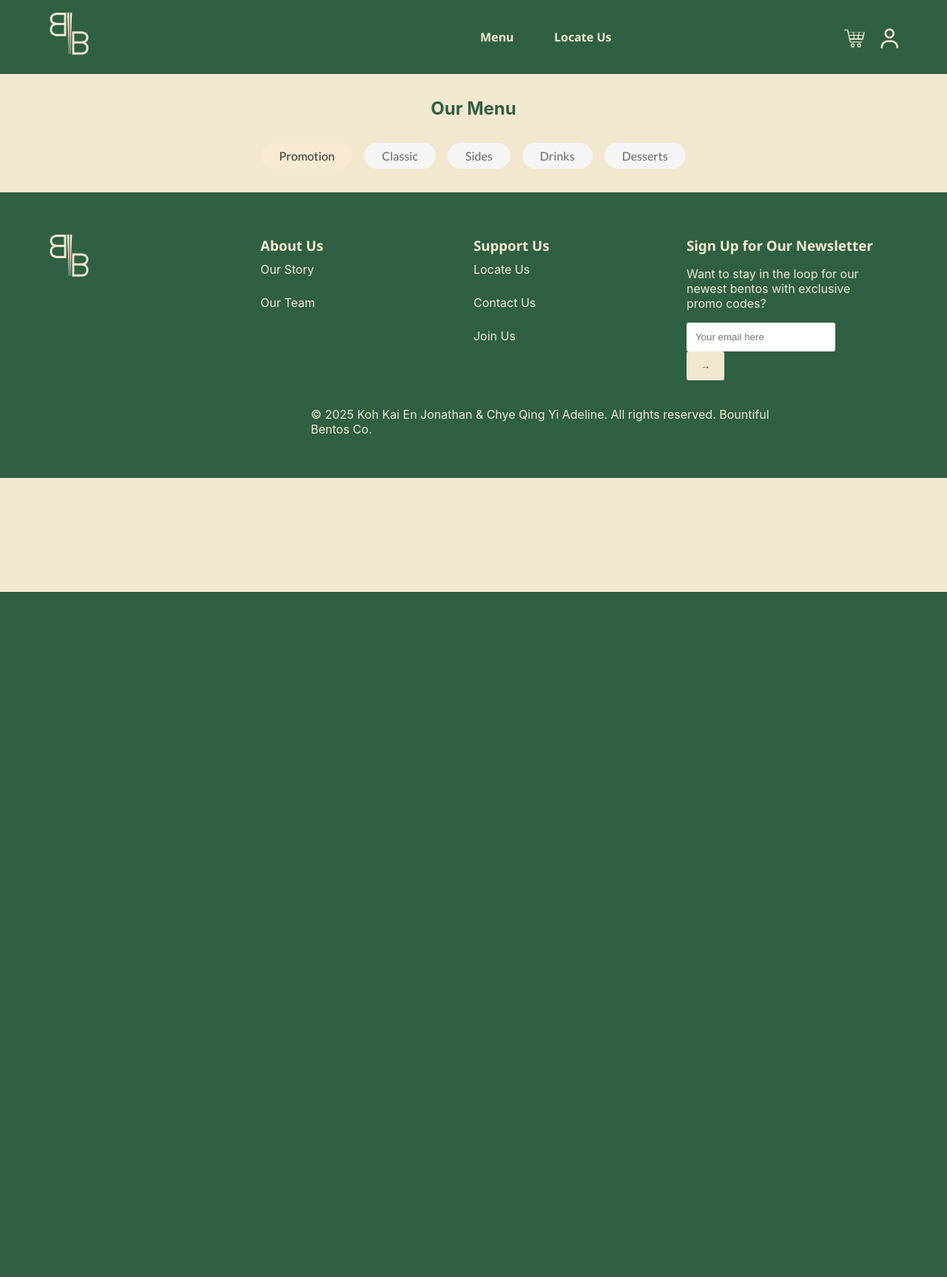
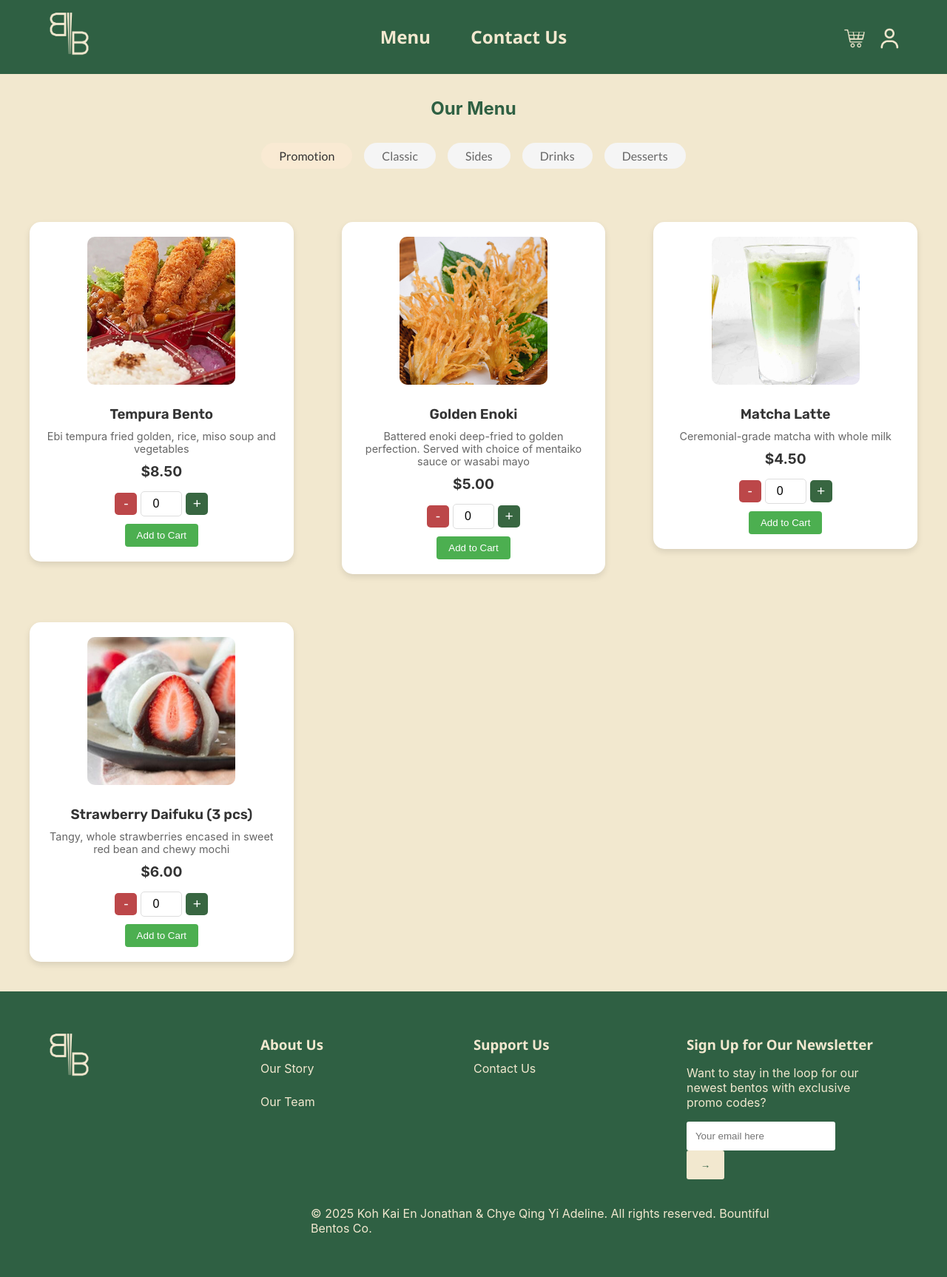
Before and after one commit to JonKohKaiEn/IE4727-Final-Project, a PHP site: page /src/menu.php in a window 1280 px wide. Shown: the whole page at 74% size. Before the commit the page ends 800 px from the top, so only its background shows below. Run offline with PHP 8.4, Linux system fonts and the light colour scheme; data comes from the database, SQL or seed files in the repository.

Commit message:
Centered navbar elements + minor fixes + added items to promotion

```diff
--- a/bento.sql
+++ b/bento.sql
@@ -13,6 +13,11 @@ CREATE TABLE homeproducts (
 );
 
 INSERT INTO homeproducts (name, category, price, description, image_url) VALUES
+('Tempura Bento','promotion',8.50,'Ebi tempura fried golden, rice, miso soup and vegetables','assets/images/mains/Classic_EbiTemp.jpg'),
+('Golden Enoki','promotion',5.00,'Battered enoki deep-fried to golden perfection. Served with choice of mentaiko sauce or wasabi mayo','assets/images/sides/Sides_GoldenEnoki.jpg'),
+('Matcha Latte','promotion',4.50,'Ceremonial-grade matcha with whole milk','assets/images/drinks/Drinks_MatchaLatte.jpg'),
+('Strawberry Daifuku (3 pcs)','promotion',6.00,'Tangy, whole strawberries encased in sweet red bean and chewy mochi','assets/images/desserts/Desserts_StrawberryDaifuku.jpg'),
+
 ('Teriyaki Chicken Bento','classic',6.50,'Grilled chicken in teriyaki glaze, steamed rice, pickles, salad','assets/images/mains/Classic_TeriyakiChicken.jpg'),
 ('Salmon Mentaiko Bento','classic',8.50,'Seared salmon with furikake rice, miso soup and vegetables','assets/images/mains/Classic_SalmonMentai.jpg'),
 ('Tofu Veggie Bento','classic',5.60,'Crispy tofu, edamame, quinoa, sesame dressing','assets/images/mains/Classic_TofuVeg.png'),
--- a/index.php
+++ b/index.php
@@ -23,7 +23,7 @@
 
         <nav class="nav-links">
           <a href="src/menu.php">Menu</a>
-          <a href="src/locate_us.html">Locate Us</a>
+          <a href="src/contact.html">Contact Us</a>
         </nav>
 
         <div class="nav-icons">
@@ -158,9 +158,7 @@
 
         <div class="footer-column">
           <h3>Support Us</h3>
-          <a href="src/locate_us.html">Locate Us</a><br>
           <a href="src/contact.html">Contact Us</a><br>
-          <a href="src/join_us.html">Join Us</a>
         </div>
 
         <div class="footer-column">
--- a/src/cart.php
+++ b/src/cart.php
@@ -49,7 +49,7 @@ if ($_SERVER['REQUEST_METHOD'] === 'POST') {
 
         <nav class="nav-links">
           <a href="menu.php">Menu</a>
-          <a href="locate_us.html">Locate Us</a>
+          <a href="contact.html">Contact Us</a>
         </nav>
 
         <div class="nav-icons">
@@ -136,9 +136,7 @@ if ($_SERVER['REQUEST_METHOD'] === 'POST') {
 
         <div class="footer-column">
           <h3>Support Us</h3>
-          <a href="locate_us.html">Locate Us</a><br>
           <a href="contact.html">Contact Us</a><br>
-          <a href="join_us.html">Join Us</a>
         </div>
 
         <div class="footer-column">
--- a/src/contact.html
+++ b/src/contact.html
@@ -20,11 +20,11 @@
 
         <nav class="nav-links">
           <a href="menu.php">Menu</a>
-          <a href="locate_us.html">Locate Us</a>
+          <a href="contact.html">Contact Us</a>
         </nav>
 
         <div class="nav-icons">
-          <a href="cart.html"><img src="../assets/images/Cart_BB.png" alt="Cart" class="icon"></a>
+          <a href="cart.php"><img src="../assets/images/Cart_BB.png" alt="Cart" class="icon"></a>
           <a href="login.html"><img src="../assets/images/User_BB.png" alt="Login" class="icon"></a>
         </div>
       </div>
@@ -82,9 +82,7 @@
 
         <div class="footer-column">
           <h3>Support Us</h3>
-          <a href="locate_us.html">Locate Us</a><br>
           <a href="contact.html">Contact Us</a><br>
-          <a href="join_us.html">Join Us</a>
         </div>
 
         <div class="footer-column">
--- a/src/login.html
+++ b/src/login.html
@@ -21,7 +21,7 @@
 
         <nav class="nav-links">
           <a href="menu.php">Menu</a>
-          <a href="locate_us.html">Locate Us</a>
+          <a href="contact.html">Contact Us</a>
         </nav>
 
         <div class="nav-icons">
@@ -132,9 +132,7 @@
 
         <div class="footer-column">
           <h3>Support Us</h3>
-          <a href="locate_us.html">Locate Us</a><br>
           <a href="contact.html">Contact Us</a><br>
-          <a href="join_us.html">Join Us</a>
         </div>
 
         <div class="footer-column">
--- a/src/menu.php
+++ b/src/menu.php
@@ -72,12 +72,12 @@ if ($_SERVER['REQUEST_METHOD'] === 'POST') {
 
         <nav class="nav-links">
           <a href="menu.php">Menu</a>
-          <a href="locate_us.html">Locate Us</a>
+          <a href="contact.html">Contact Us</a>
         </nav>
 
         <div class="nav-icons">
-          <a href="../src/cart.html"><img src="../assets/images/Cart_BB.png" alt="Cart" class="icon"></a>
-          <a href="../src/login.html"><img src="../assets/images/User_BB.png" alt="Login" class="icon"></a>
+          <a href="cart.php"><img src="../assets/images/Cart_BB.png" alt="Cart" class="icon"></a>
+          <a href="login.html"><img src="../assets/images/User_BB.png" alt="Login" class="icon"></a>
         </div>
       </div>
     </header>
@@ -171,9 +171,7 @@ if ($_SERVER['REQUEST_METHOD'] === 'POST') {
 
         <div class="footer-column">
           <h3>Support Us</h3>
-          <a href="locate_us.html">Locate Us</a><br>
           <a href="contact.html">Contact Us</a><br>
-          <a href="join_us.html">Join Us</a>
         </div>
 
         <div class="footer-column">
--- a/src/our_story.html
+++ b/src/our_story.html
@@ -19,8 +19,8 @@
         <a href="../index.php"><img src="../assets/images/BountifulBentos_Logo_Cream.png" alt="Logo" class="logo"></a>
 
         <nav class="nav-links">
-          <a href="../src/menu.php">Menu</a>
-          <a href="../src/locate_us.html">Locate Us</a>
+          <a href="menu.php">Menu</a>
+          <a href="contact.html">Contact Us</a>
         </nav>
 
         <div class="nav-icons">
@@ -58,9 +58,7 @@
 
         <div class="footer-column">
           <h3>Support Us</h3>
-          <a href="locate_us.html">Locate Us</a><br>
           <a href="contact.html">Contact Us</a><br>
-          <a href="join_us.html">Join Us</a>
         </div>
 
         <div class="footer-column">
--- a/src/our_team.html
+++ b/src/our_team.html
@@ -19,8 +19,8 @@
         <a href="../index.php"><img src="../assets/images/BountifulBentos_Logo_Cream.png" alt="Logo" class="logo"></a>
 
         <nav class="nav-links">
-          <a href="../src/menu.php">Menu</a>
-          <a href="../src/locate_us.html">Locate Us</a>
+          <a href="menu.php">Menu</a>
+          <a href="contact.html">Contact Us</a>
         </nav>
 
         <div class="nav-icons">
@@ -60,9 +60,7 @@
 
         <div class="footer-column">
           <h3>Support Us</h3>
-          <a href="locate_us.html">Locate Us</a><br>
           <a href="contact.html">Contact Us</a><br>
-          <a href="join_us.html">Join Us</a>
         </div>
 
         <div class="footer-column">
--- a/src/template.html
+++ b/src/template.html
@@ -19,7 +19,7 @@
 
         <nav class="nav-links">
           <a href="menu.php">Menu</a>
-          <a href="locate_us.html">Locate Us</a>
+          <a href="contact.html">Contact Us</a>
         </nav>
 
         <div class="nav-icons">
@@ -46,9 +46,7 @@
 
         <div class="footer-column">
           <h3>Support Us</h3>
-          <a href="locate_us.html">Locate Us</a><br>
           <a href="contact.html">Contact Us</a><br>
-          <a href="join_us.html">Join Us</a>
         </div>
 
         <div class="footer-column">
--- a/styles/styles.css
+++ b/styles/styles.css
@@ -14,6 +14,7 @@ body {
   line-height: 100px;
   width: 100%;
   overflow: hidden;
+  position: relative;
 }
 
 .nav-container {
@@ -30,8 +31,9 @@ body {
 
 /* Navigation links (center) */
 .nav-links {
-  float: left;
-  margin-left: 500px;
+  position: absolute;
+  left: 50%;
+  transform: translateX(-50%);
 }
 
 .nav-links a {
@@ -39,6 +41,7 @@ body {
   text-decoration: none;
   font-family: 'Noto Sans', sans-serif;
   font-weight: bold;
+  font-size: 24px;
   margin: 0 25px;
 }
 
```
Lines whose indentation alone changed are shown as unchanged.
